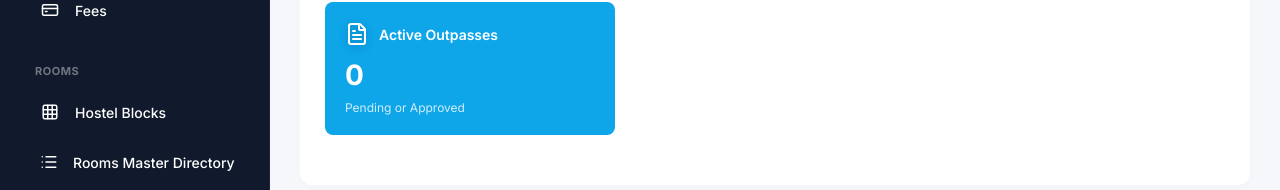
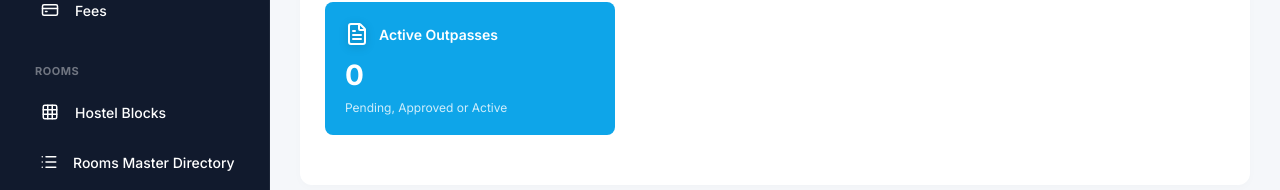
Before and after one commit to Luisant-git/VSR_HMS, a React (Vite) app in the folder frontend/: page / in a window 1280 px wide. Shown: the part 428-618 px from the top of the page. Built offline with nearby package versions, Linux system fonts and the light colour scheme; no server answers; sample sign-in values are in the browser's storage.

Commit message:
Active outpass count card bug fixed

```diff
--- a/frontend/src/pages/Dashboard.tsx
+++ b/frontend/src/pages/Dashboard.tsx
@@ -51,7 +51,7 @@ const Dashboard = () => {
   const activeStudents = safeStudents.filter((s: any) => s.status !== 'Vacated');
   const currentlyOut = activeStudents.filter((s: any) => s.status === 'Out').length;
   const activeLateWarnings = missingLogs.filter(log => !log.inTime).length;
-  const activeOutpassesCount = outpasses.filter(op => op.status === 'Approved' || op.status === 'Pending').length;
+  const activeOutpassesCount = outpasses.filter(op => op.status === 'Approved' || op.status === 'Pending' || op.status === 'Active Out').length;
   const handleCheckIn = async (studentId: string) => {
     try {
       await gateLogApi.create({
@@ -136,7 +136,7 @@ const Dashboard = () => {
               <span style={{ fontWeight: 600 }}>Active Outpasses</span>
             </div>
             <div className="value" style={{ fontSize: '28px', fontWeight: 800 }}>{activeOutpassesCount}</div>
-            <div style={{ fontSize: '12px', opacity: 0.8, marginTop: '8px' }}>Pending or Approved</div>
+            <div style={{ fontSize: '12px', opacity: 0.8, marginTop: '8px' }}>Pending, Approved or Active</div>
           </div>
         </div>
       </div>
```
